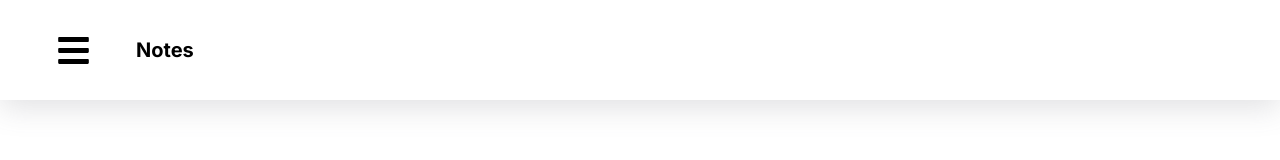
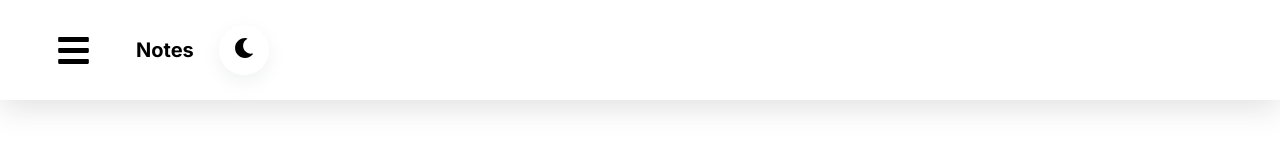
Before and after one commit to RubenKarapetyann/notes, a Next.js app: page / in a window 1280 px wide. Shown: the top 160 px of the page. Built offline with nearby package versions, Linux system fonts and the light colour scheme.

Commit message:
add theme button

```diff
--- /dev/null
+++ b/components/global/ThemeButton/ThemeButton.module.css
@@ -0,0 +1,24 @@
+.themeButtonContainer{
+    width: 100px;
+    display: flex;
+    justify-content: center;
+    align-items: center;
+}
+
+.themeButton{
+    width: 50px;
+    height: 50px;
+    font-size: 20px;
+    border-radius: 50%;
+    border: 0;
+    background: none;
+    box-shadow: rgba(180, 185, 190, 0.2) 0px 6px 18px;
+    cursor: pointer;
+}
+
+
+.themeButton:active {
+    box-sizing: border-box;
+    box-shadow: inset rgba(180, 185, 190, 0.2) 0px 6px 18px;
+
+}
--- /dev/null
+++ b/components/global/ThemeButton/ThemeButton.tsx
@@ -0,0 +1,15 @@
+import { FunctionComponent } from "react"
+import styles from "./ThemeButton.module.css"
+import { FaSun, FaMoon } from "react-icons/fa"
+
+const ThemeButton: FunctionComponent = ()=>{
+    return (
+        <div className={styles.themeButtonContainer}>
+            <button className={styles.themeButton}>
+                <FaMoon/>
+            </button>
+        </div>
+    )
+}
+
+export default ThemeButton
--- a/components/header/Header/Header.tsx
+++ b/components/header/Header/Header.tsx
@@ -2,6 +2,7 @@ import { FunctionComponent } from "react"
 import styles from "./Header.module.css"
 import ManuButton from "../ManuButton/ManuButton"
 import Title from "../../global/Title/Title"
+import ThemeButton from "@/components/global/ThemeButton/ThemeButton"
 
 
 const Header: FunctionComponent =  () => (
@@ -10,6 +11,7 @@ const Header: FunctionComponent =  () => (
         <Title
             title="Notes"
         />
+        <ThemeButton/>
     </div>
 )
 
```
